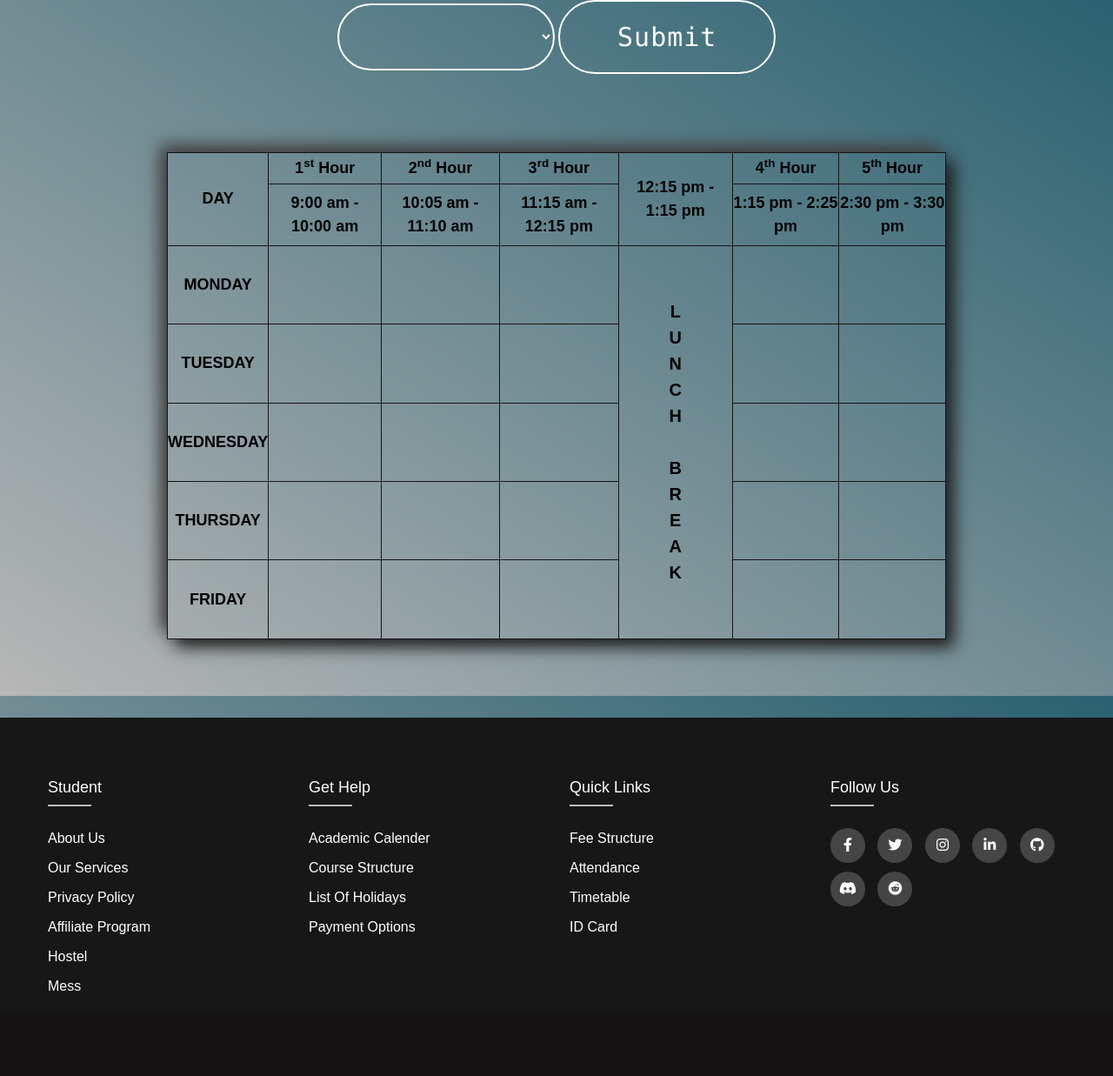
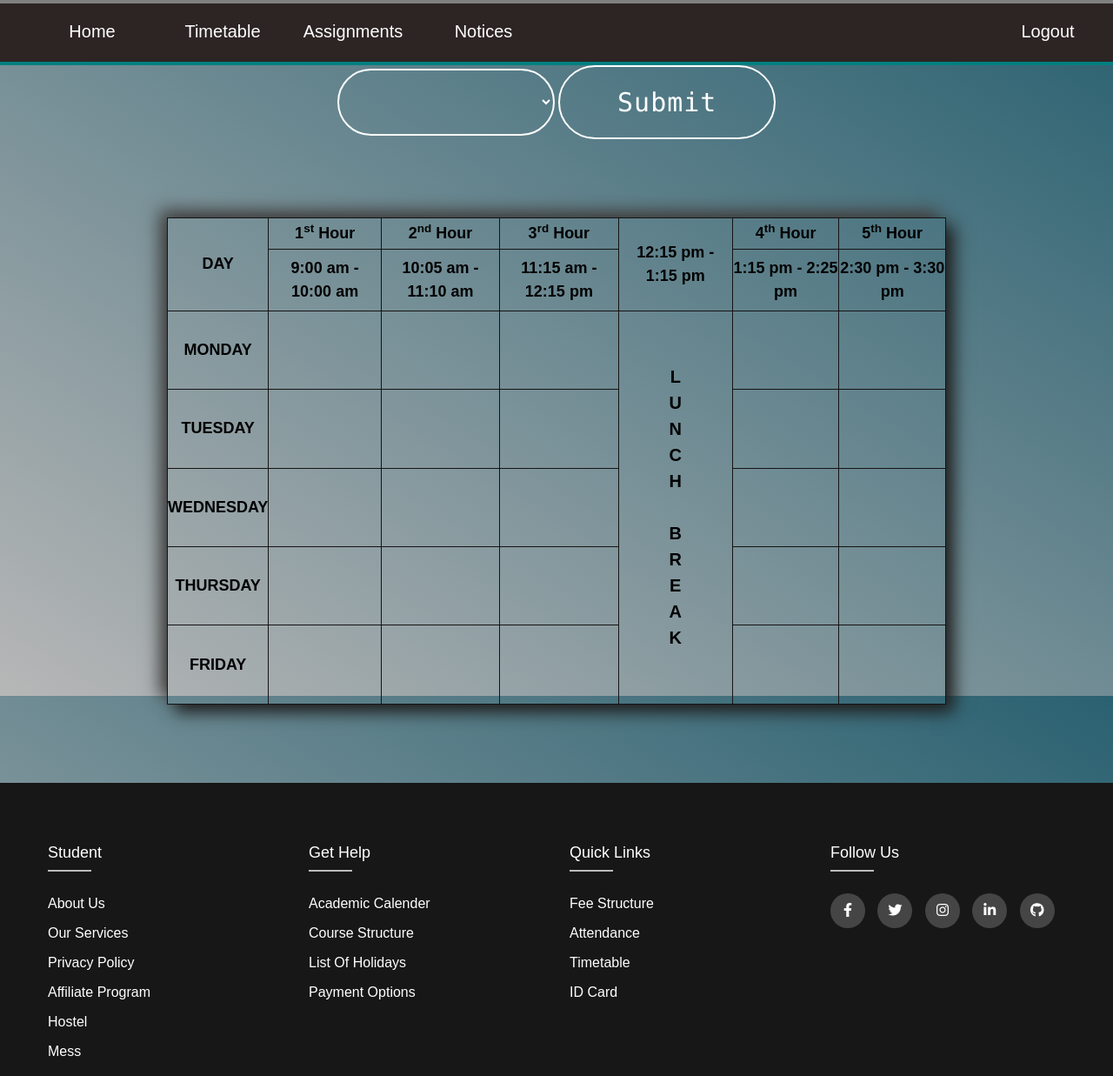
Before and after one commit to g-kabra/2ndSemWebDProject, a Flask app: page /student/timetable in a window 1280 px wide. Shown: the whole page at 87% size. Before the commit the page ends 1139 px from the top, so only its background shows below. Run offline with Flask 2, Linux system fonts and the light colour scheme; a user stored in the database is signed in; lists and menus that the app fills with data are empty; some libraries are stand-ins or nearby versions.

Commit message:
Navbar Checks

```diff
--- a/app/static/footer.css
+++ b/app/static/footer.css
@@ -1,3 +1,8 @@
+body
+{
+    /* position: fixed; */
+}
+
 @import url('https://fonts.googleapis.com/css2?family=Poppins:wght@300;400;500;600&display=swap');
 *{
     margin: 0;
--- a/app/templates/StudentTimetable.html
+++ b/app/templates/StudentTimetable.html
@@ -19,9 +19,88 @@
 
   {%if teacher%}
   <!-- insert teacher navbar in here -->
+  <nav class="navbar-dark navbar-expand-lg navbar">
+    <div class="container-fluid navb-links-container">
+      <button
+        class="navbar-toggler"
+        type="button"
+        data-bs-toggle="collapse"
+        data-bs-target="#navbarSupportedContent"
+        aria-controls="navbarSupportedContent"
+        aria-expanded="false"
+        aria-label="Toggle navigation"
+      >
+        <span class="navbar-toggler-icon"></span>
+      </button>
+      <div class="collapse navbar-collapse" id="navbarSupportedContent">
+        <ul class="navbar-nav me-auto mb-2 mb-lg-0">
+          <li class="nav-item">
+            <a href="/"><button class="styled-button">Home</button></a>
+          </li>
+          <li class="nav-item">
+            <a href="/teacher/view_timetable"
+              ><button class="styled-button">Timetable</button></a
+            >
+          </li>
+          <li class="nav-item">
+            <a href="/teacher/enter_selection"
+              ><button class="styled-button">Assignments</button></a
+            >
+          </li>
+          <li class="nav-item">
+            <a href="/teacher/view_grade_selector"><button class="styled-button">View Grades</button></a>
+          </li>
+          <li class="nav-item">
+            <a href="/teacher/grades_student_select"><button class="styled-button">Add Grades</button></a>
+          </li>
+          <li  id = "logout">
+            <a href="/logout">
+              <button class = "styled-button">Logout</button>
+              </a>
+            </li>
+        </ul>
+      </div>
+    </div>
+  </nav>
   {%endif%}
   {%if student%}
   <!-- insert student navbar in here -->
+  <nav class="navbar-dark navbar-expand-lg navbar">
+    <div class="container-fluid navb-links-container">
+      <button
+        class="navbar-toggler"
+        type="button"
+        data-bs-toggle="collapse"
+        data-bs-target="#navbarSupportedContent"
+        aria-controls="navbarSupportedContent"
+        aria-expanded="false"
+        aria-label="Toggle navigation"
+      >
+        <span class="navbar-toggler-icon"></span>
+      </button>
+      <div class="collapse navbar-collapse" id="navbarSupportedContent">
+        <ul class="navbar-nav me-auto mb-2 mb-lg-0">
+          <li class="nav-item">
+            <a href="/"><button class="styled-button">Home</button></a>
+          </li>
+          <li class="nav-item">
+            <a href="/student/timetable"><button class="styled-button">Timetable</button></a>
+          </li>
+          <li class="nav-item">
+            <a href="/student/enter_selection"><button class="styled-button">Assignments</button></a>
+          </li>
+          <li class="nav-item">
+            <a href="/student/notice"><button class="styled-button">Notices</button></a>
+          </li>
+          <li  id = "logout">
+            <a href="/logout">
+              <button class = "styled-button">Logout</button>
+              </a>
+            </li>
+        </ul>
+      </div>
+    </div>
+  </nav>
   {%endif%}
   <div>
     {%if choose%}
@@ -145,8 +224,8 @@
                       <a href="#"><i class="fab fa-instagram"></i></a>
                       <a href="#"><i class="fab fa-linkedin-in"></i></a>
                       <a href="#"><i class="fab fa-github"></i></a>
-                      <a href="#"><i class="fab fa-discord"></i></a>
-                      <a href="#"><i class="fab fa-reddit"></i></a>
+                      <!-- <a href="#"><i class="fab fa-discord"></i></a> -->
+                      <!-- <a href="#"><i class="fab fa-reddit"></i></a> -->
 
               </div>
               </div>
--- a/app/templates/Student_Database.html
+++ b/app/templates/Student_Database.html
@@ -67,6 +67,11 @@
             <li class="nav-item">
               <a href="/admin/show_students"
                 ><button class="styled-button">Show Students</button></a
+              >
+            </li>
+            <li class="nav-item">
+              <a href="/admin/notices"
+                ><button class="styled-button">Add Notice</button></a
               >
             </li>
             <li  id = "logout">
--- a/app/templates/grades.html
+++ b/app/templates/grades.html
@@ -151,8 +151,8 @@
               <a href="#"><i class="fab fa-instagram"></i></a>
               <a href="#"><i class="fab fa-linkedin-in"></i></a>
               <a href="#"><i class="fab fa-github"></i></a>
-              <a href="#"><i class="fab fa-discord"></i></a>
-              <a href="#"><i class="fab fa-reddit"></i></a>
+              <!-- <a href="#"><i class="fab fa-discord"></i></a> -->
+              <!-- <a href="#"><i class="fab fa-reddit"></i></a> -->
             </div>
           </div>
         </div>
--- a/app/templates/mess.html
+++ b/app/templates/mess.html
@@ -449,8 +449,8 @@
                   <a href="#"><i class="fab fa-instagram"></i></a>
                   <a href="#"><i class="fab fa-linkedin-in"></i></a>
                   <a href="#"><i class="fab fa-github"></i></a>
-                  <a href="#"><i class="fab fa-discord"></i></a>
-                  <a href="#"><i class="fab fa-reddit"></i></a>
+                  <!-- <a href="#"><i class="fab fa-discord"></i></a> -->
+                  <!-- <a href="#"><i class="fab fa-reddit"></i></a> -->
                 </div>
               </div>
             </div>
--- a/app/templates/signuppage.html
+++ b/app/templates/signuppage.html
@@ -59,6 +59,11 @@
             <li class="nav-item">
               <a href="/admin/show_students"
                 ><button class="styled-button">Show Students</button></a
+              >
+            </li>
+            <li class="nav-item">
+              <a href="/admin/notices"
+                ><button class="styled-button">Add Notice</button></a
               >
             </li>
             <li  id = "logout">
--- a/app/templates/teacher_table.html
+++ b/app/templates/teacher_table.html
@@ -47,9 +47,6 @@
               <a href="/teacher/enter_selection"
                 ><button class="styled-button">Assignments</button></a
               >
-            </li>
-            <li class="nav-item">
-              <a href="#"><button class="styled-button">Reports</button></a>
             </li>
             <li class="nav-item">
               <a href="/teacher/view_grade_selector"><button class="styled-button">View Grades</button></a>
```
Also changed, not shown: app/templates/AdminTimetable.html (+9 -7 lines), app/templates/admin_notice.html (+8 -3 lines), app/templates/admin_student_selector.html (+8 -3 lines), app/templates/notice_board.html (+13 -11 lines), app/templates/student_marks_view.html (+10 -9 lines), app/templates/student_profile.html (+3 -6 lines), app/templates/student_sub_selector.html (+5 -5 lines), app/templates/teacher_marksheet.html (+2 -5 lines), app/templates/teacher_profile.html (+2 -5 lines), app/templates/teacher_student_selector.html (+2 -5 lines), app/templates/teacher_table_view.html (+2 -5 lines).
